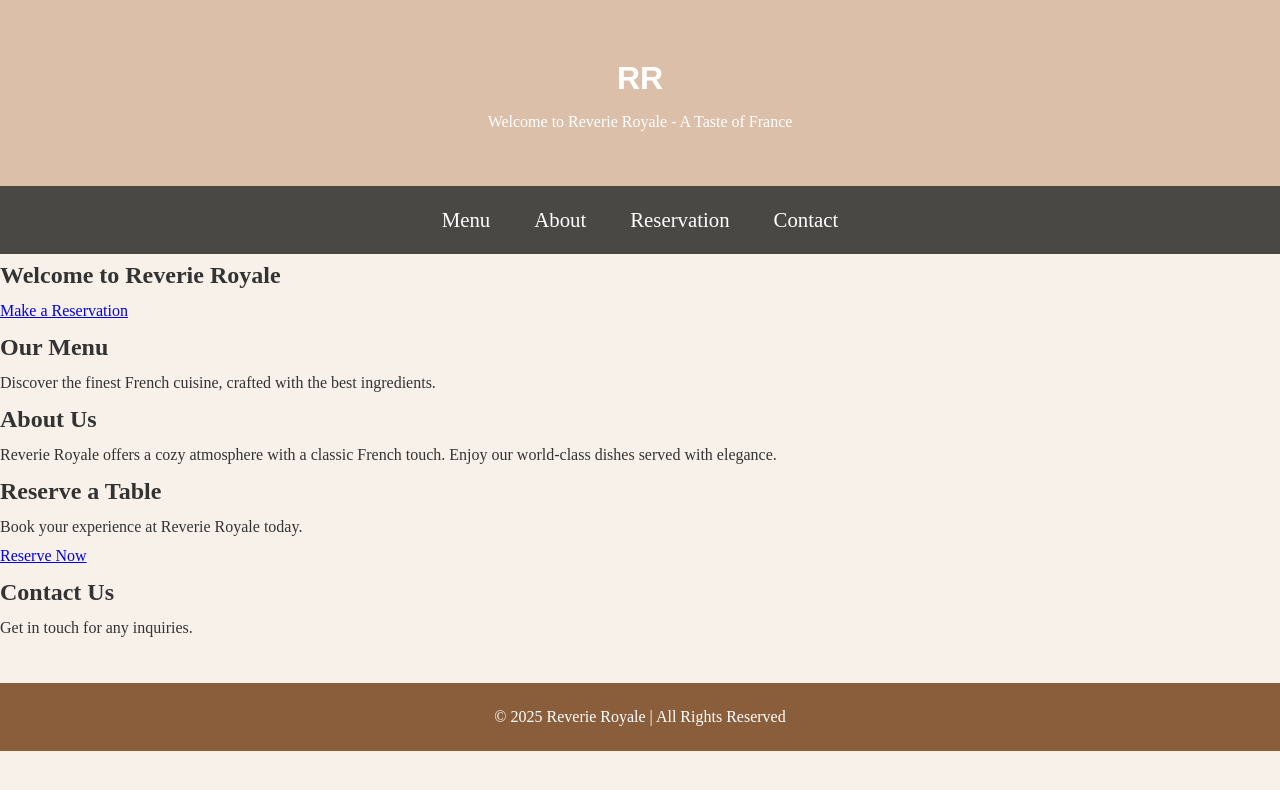
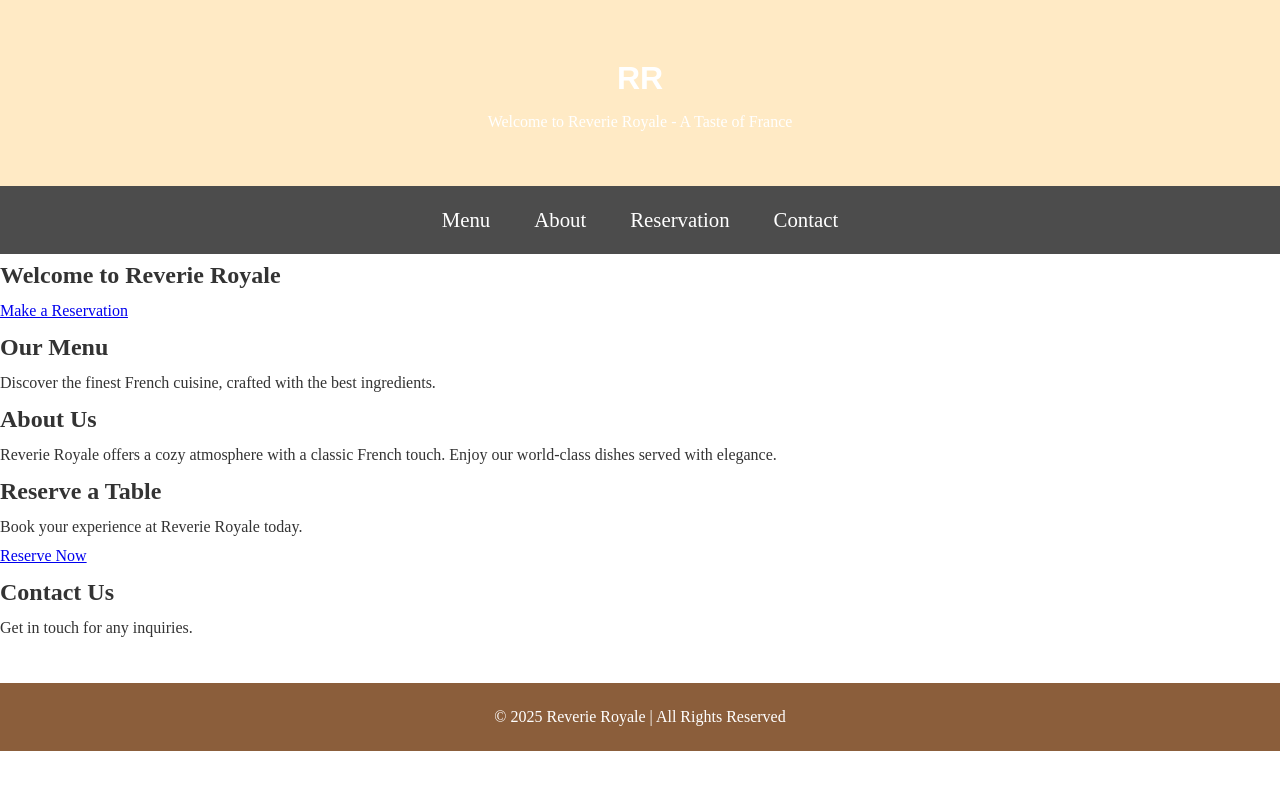
Before and after one commit to putyermoneywhereyermouthis/puteyermoneywhereyermouthis.github.io, a plain HTML site: page reverie-royale/index.html in a window 1280 px wide. Drawn offline with Linux system fonts and the light colour scheme; a web font is replaced by a local one.

Commit message:
Reverie Royale

```diff
--- a/reverie-royale/css/style.css
+++ b/reverie-royale/css/style.css
@@ -8,13 +8,13 @@
 
 body {
   font-family: "ltc-bodoni-175", serif;
-  background-color: #f8f1e9;
+  background-color: #ffffff;
   color: #333;
   line-height: 1.8;
 }
 
 header {
-  background-color: #dbbfa9;
+  background-color: #FFEAC5;
   color: white;
   text-align: center;
   padding: 50px 20px;
```
